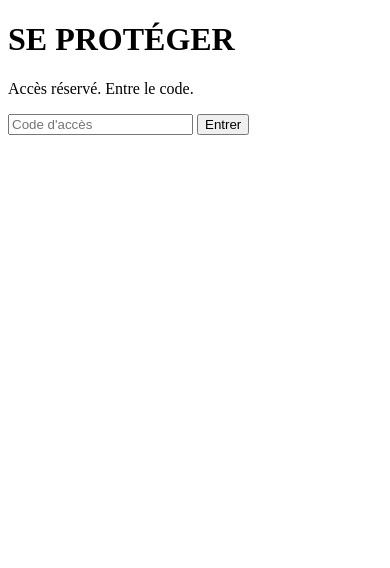
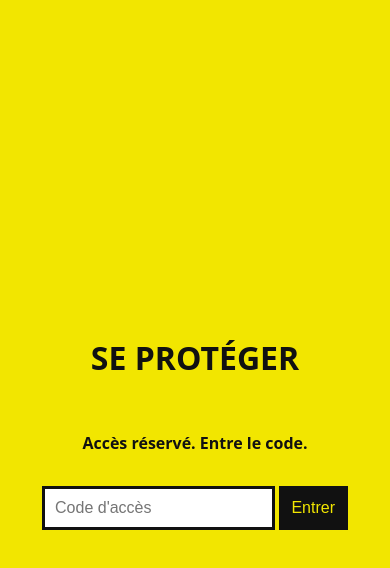
Before and after one commit to HeduroFR/Securite, a SvelteKit app: page /login in a window 390 px wide. Shown: the top 568 px of the page. Built offline with nearby package versions, Linux system fonts and the light colour scheme.

Commit message:
style: jaune/noir theme, mobile-first + desktop responsive

```diff
--- /dev/null
+++ b/src/app.css
@@ -0,0 +1,45 @@
+/* src/app.css */
+:root {
+  --noir: #111;
+  --jaune: #f2e600;
+  --rouge: #d62828;
+}
+* { box-sizing: border-box; }
+body {
+  margin: 0;
+  background: var(--jaune);
+  color: var(--noir);
+  font-family: system-ui, "Arial Narrow", sans-serif;
+  font-weight: 700;
+}
+/* mobile-first: full-width stacked */
+.hero { background: var(--noir); color: var(--jaune); padding: 1.5rem 1rem; }
+.hero h1 { font-size: clamp(2rem, 9vw, 4rem); letter-spacing: -2px; margin: 0; text-transform: uppercase; }
+.sub { font-weight: 400; }
+.disclaimer { background: var(--rouge); color: #fff; padding: .75rem 1rem; font-size: .85rem; font-weight: 400; }
+.categories { padding: 1rem; max-width: 900px; margin: 0 auto; }
+.category { border-bottom: 4px solid var(--noir); }
+.category summary { cursor: pointer; font-size: 1.25rem; padding: .75rem 0; text-transform: uppercase; list-style: none; }
+.category summary::-webkit-details-marker { display: none; }
+.items { display: grid; grid-template-columns: 1fr; gap: 1rem; padding-bottom: 1rem; }
+.item { background: var(--noir); color: var(--jaune); padding: 1rem; }
+.item h3 { margin: 0 0 .5rem; }
+.item dl { margin: 0; font-weight: 400; }
+.item dt { font-weight: 700; text-transform: uppercase; font-size: .7rem; opacity: .7; margin-top: .5rem; }
+.item dd { margin: 0; }
+.item .buy { display: inline-block; margin-top: .75rem; background: var(--jaune); color: var(--noir); padding: .4rem .8rem; text-decoration: none; }
+.login { min-height: 100vh; display: flex; flex-direction: column; justify-content: center; align-items: center; gap: 1rem; padding: 1rem; text-align: center; }
+.login input, .login button { font-size: 1rem; padding: .6rem; border: 3px solid var(--noir); }
+.login button { background: var(--noir); color: var(--jaune); cursor: pointer; }
+.error { color: var(--rouge); }
+.foot { padding: 1rem; font-weight: 400; }
+
+/* desktop adaptation */
+@media (min-width: 720px) {
+  .hero { padding: 3rem 2rem; }
+  .categories { padding: 2rem; }
+  .items { grid-template-columns: repeat(2, 1fr); }
+}
+@media (min-width: 1080px) {
+  .items { grid-template-columns: repeat(3, 1fr); }
+}
--- a/src/routes/+layout.svelte
+++ b/src/routes/+layout.svelte
@@ -1,5 +1,6 @@
 <script lang="ts">
 	import favicon from '$lib/assets/favicon.svg';
+	import '../app.css';
 
 	let { children } = $props();
 </script>
```
